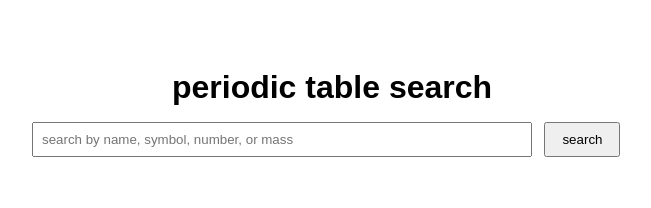
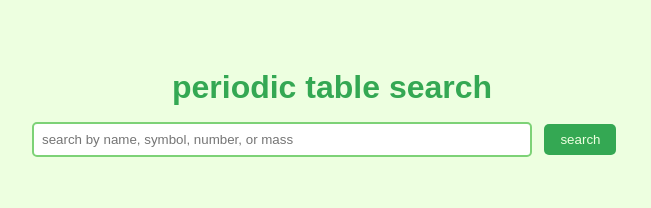
Before and after one commit to mayalh22/periodic-table, a plain HTML site: page index.html in a window 1280 px wide. Shown: the whole page, without its empty margins (308-959 px from the left). Drawn offline with Linux system fonts and the light colour scheme.

Commit message:
worked on colors of text

```diff
--- a/styles.css
+++ b/styles.css
@@ -3,21 +3,40 @@ body {
     max-width: 600px;
     margin: 2rem auto;
     padding: 1rem;
+    background-color: #edffe0; /* light background */
+    color: #22470a; /* main text color */
 }
 
 h1 {
     text-align: center;
     margin-bottom: 1rem;
+    color: #34a853; /* bright header color */
 }
 
 input {
     width: 80%;
     padding: 0.5rem;
     margin-right: 0.5rem;
+    border: 2px solid #7dd277;
+    border-radius: 5px;
+    outline: none;
+}
+
+input:focus {
+    border-color: #34a853;
 }
 
 button {
     padding: 0.5rem 1rem;
+    background-color: #34a853;
+    color: #edffe0;
+    border: none;
+    border-radius: 5px;
+    cursor: pointer;
+}
+
+button:hover {
+    background-color: #7dd277;
 }
 
 #result {
@@ -25,8 +44,10 @@ button {
 }
 
 .card {
-    border: 1px solid #ccc;
+    border: 2px solid #7dd277;
+    background-color: #edffe0;
     padding: 1rem;
     margin-bottom: 1rem;
     border-radius: 5px;
+    box-shadow: 0 2px 5px rgba(34, 71, 10, 0.2);
 }
```
